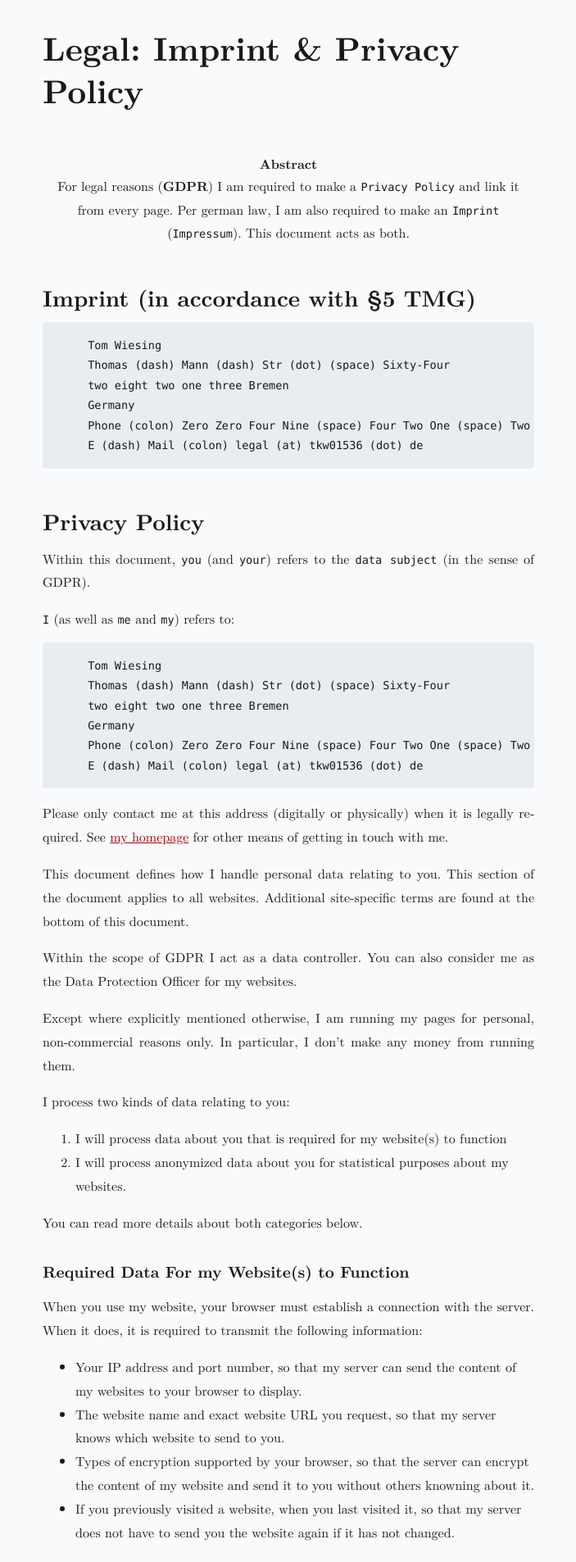
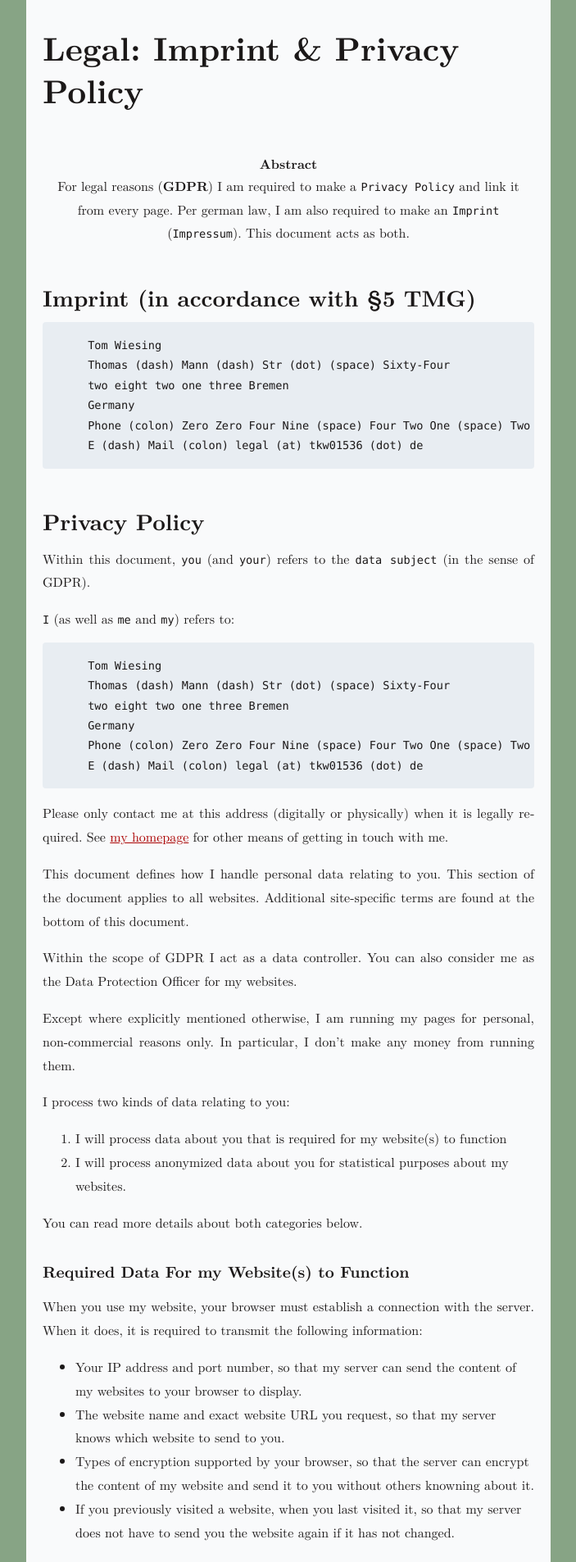
Before and after one commit to tkw1536/inform.everyone.wtf, a Jekyll site: the page built from static/index.md, in a window 1280 px wide. Shown: the top 1906 px of the page at 82% size, without its empty margins (288-991 px from the left). Built offline with Jekyll 4.4.1, drawn with Linux system fonts in a browser that asks for light colours.

Commit message:
Add a background color

```diff
--- a/static/css/style.css
+++ b/static/css/style.css
@@ -1,3 +1,7 @@
+html {
+  background-color: #87A485;
+}
+
 /*!
  * LaTeX.css (https://latex.now.sh/)
  *
```
